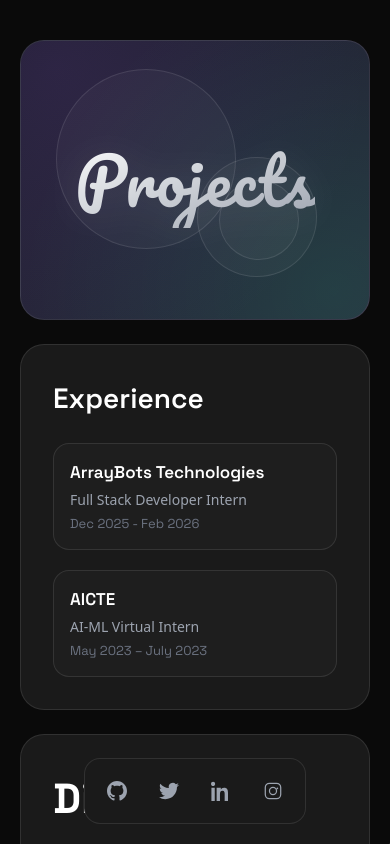
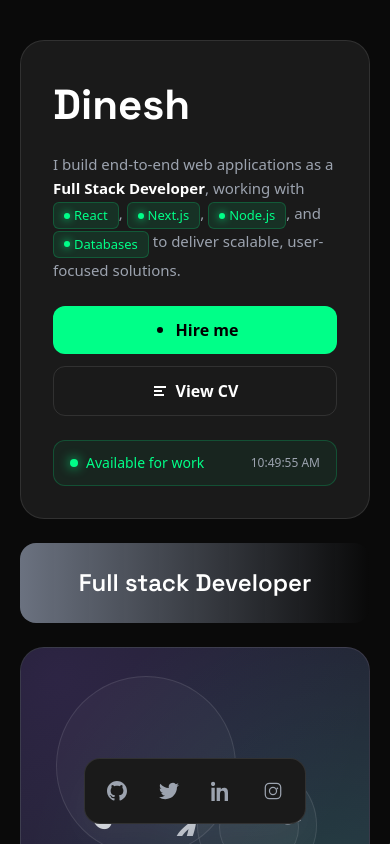
Before and after one commit to dinesh03072002/my-portfolio, a React (Vite) app: page / in a window 390 px wide. Shown: the top 844 px of the page. Built offline with nearby package versions, Linux system fonts and the light colour scheme.

Commit message:
update latest changes

```diff
--- a/src/App.jsx
+++ b/src/App.jsx
@@ -23,7 +23,7 @@ function App() {
       <div className="container mx-auto px-5 py-10 relative z-10">
         <div className="grid grid-cols-1 lg:grid-cols-3 gap-6 max-w-[1400px] mx-auto">
           {/* Left Column */}
-          <div className="flex flex-col gap-6">
+          <div className="flex flex-col gap-6 order-2 lg:order-1">
             <div onClick={() => setShowProjects(true)} className="cursor-pointer">
               <ProjectsCard />
             </div>
@@ -31,7 +31,7 @@ function App() {
           </div>
 
           {/* Middle Column */}
-          <div className="flex flex-col gap-6">
+          <div className="flex flex-col gap-6 order-1 lg:order-2">
             <HeroCard />
 
             {/* Design Engineer Badge */}
@@ -44,7 +44,7 @@ function App() {
           </div>
 
           {/* Right Column */}
-          <div className="flex flex-col gap-6">
+          <div className="flex flex-col gap-6 order-3 lg:order-3">
             <TechStack />
           </div>
         </div>
--- a/src/components/ProjectsCard.jsx
+++ b/src/components/ProjectsCard.jsx
@@ -12,8 +12,8 @@ const ProjectsCard = ({ onClick }) => {
       </div>
 
       {/* Projects Title */}
-      <div className="relative z-10">
-        <h2 className="font-['Pacifico'] text-[64px] font-normal bg-gradient-to-br from-white to-gray-400 bg-clip-text text-transparent drop-shadow-[0_4px_20px_rgba(255,255,255,0.1)] tracking-[2px] animate-[titleGlow_3s_ease-in-out_infinite]">
+      <div className="relative z-10 flex items-center justify-center pt-6">
+        <h2 className="font-['Pacifico'] text-[56px]  leading-[1.3] font-normal bg-gradient-to-br from-white to-gray-400 bg-clip-text text-transparent drop-shadow-[0_4px_20px_rgba(255,255,255,0.1)] tracking-[2px] animate-[titleGlow_3s_ease-in-out_infinite]">
           Projects
         </h2>
       </div>
```
